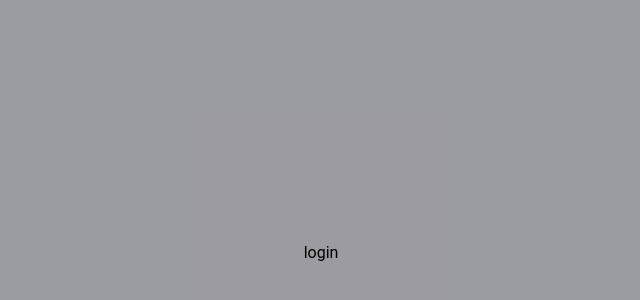
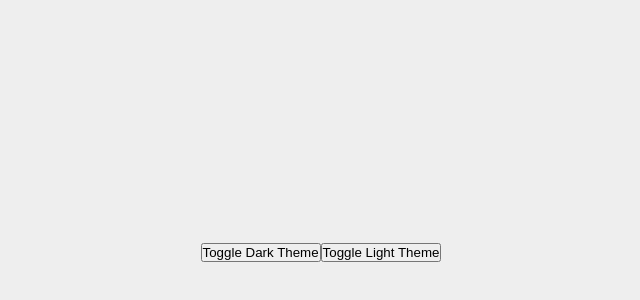
Before and after one commit to adventureandre/Projeto-Godot, a React (Vite) app: page /signin in a window 1280 px wide. Shown: the part 148-448 px from the top of the page, without its empty margins (319-959 px from the left). Built offline with nearby package versions, Linux system fonts and the light colour scheme.

Commit message:
releases created contextTheme

```diff
--- a/src/App.tsx
+++ b/src/App.tsx
@@ -1,14 +1,10 @@
-import { ThemeProvider } from 'styled-components'
 import { AppRouter } from './Routers'
 import { GlobalStyles } from './styles/global'
-import { darkTheme, lightTheme } from './styles/theme'
-import { useState } from 'react'
+import { ThemeProvider } from './styles/theme-provider'
 
 export function App() {
-  const [isLightTheme, setIsLightTheme] = useState<boolean>(false)
-
   return (
-    <ThemeProvider theme={isLightTheme ? lightTheme : darkTheme}>
+    <ThemeProvider>
       <AppRouter />
       <GlobalStyles />
     </ThemeProvider>
--- a/src/pages/Dashboard/index.tsx
+++ b/src/pages/Dashboard/index.tsx
@@ -1,3 +1,5 @@
+import { Conteiner } from './style'
+
 export const Dashboard = () => {
-  return <h1>Dashboard aki</h1>
+  return <Conteiner>Dashboard aki</Conteiner>
 }
--- a/src/pages/Dashboard/style.ts
+++ b/src/pages/Dashboard/style.ts
@@ -1,5 +1,6 @@
 import styled from 'styled-components'
 
 export const Conteiner = styled.section`
-  background-color: red;
+  background-color: ${({ theme }) => theme.colors.background};
+  height: 100vh;
 `
--- a/src/pages/SignIn/index.tsx
+++ b/src/pages/SignIn/index.tsx
@@ -1,5 +1,15 @@
+import { useTheme } from '../../styles/theme-provider'
 import { Conteiner } from './style'
 
 export const SignIn = () => {
-  return <Conteiner>login</Conteiner>
+  const { setIsTheme } = useTheme()
+
+  return (
+    <Conteiner>
+      <div>
+        <button onClick={() => setIsTheme('dark')}>Toggle Dark Theme</button>
+        <button onClick={() => setIsTheme('light')}>Toggle Light Theme</button>
+      </div>
+    </Conteiner>
+  )
 }
--- /dev/null
+++ b/src/styles/theme-provider.tsx
@@ -0,0 +1,44 @@
+import { ReactNode, createContext, useContext, useState } from 'react'
+import { ThemeProvider as ThemeProviderStyledComponents } from 'styled-components'
+import { darkTheme, lightTheme } from './theme'
+
+// Definindo tipos
+interface ThemeContextType {
+  setIsTheme: (theme: 'dark' | 'light') => void
+}
+
+interface ThemeProviderProps {
+  children: ReactNode
+  storageKey?: string
+}
+
+// Criando o contexto
+const ThemeContext = createContext<ThemeContextType>({
+  setIsTheme: () => {},
+})
+
+// Provedor do contexto
+export const ThemeProvider = ({
+  children,
+  storageKey = 'ThemeApp',
+}: ThemeProviderProps) => {
+  const [theme, setTheme] = useState(() => localStorage.getItem(storageKey))
+
+  function setIsTheme(handletheme: 'dark' | 'light') {
+    setTheme(handletheme)
+    localStorage.setItem(storageKey, handletheme)
+  }
+
+  return (
+    <ThemeContext.Provider value={{ setIsTheme }}>
+      <ThemeProviderStyledComponents
+        theme={theme === 'dark' ? darkTheme : lightTheme}
+      >
+        {children}
+      </ThemeProviderStyledComponents>
+    </ThemeContext.Provider>
+  )
+}
+
+// Hook personalizado para usar o contexto
+export const useTheme = () => useContext(ThemeContext)
```
